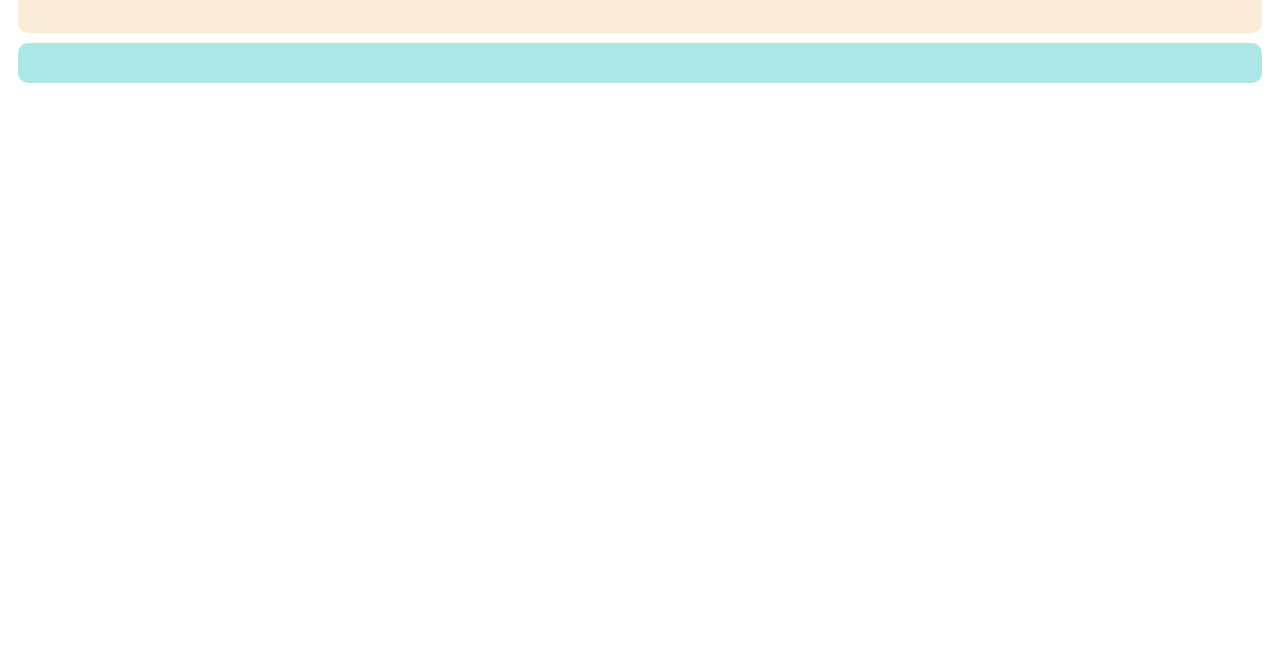
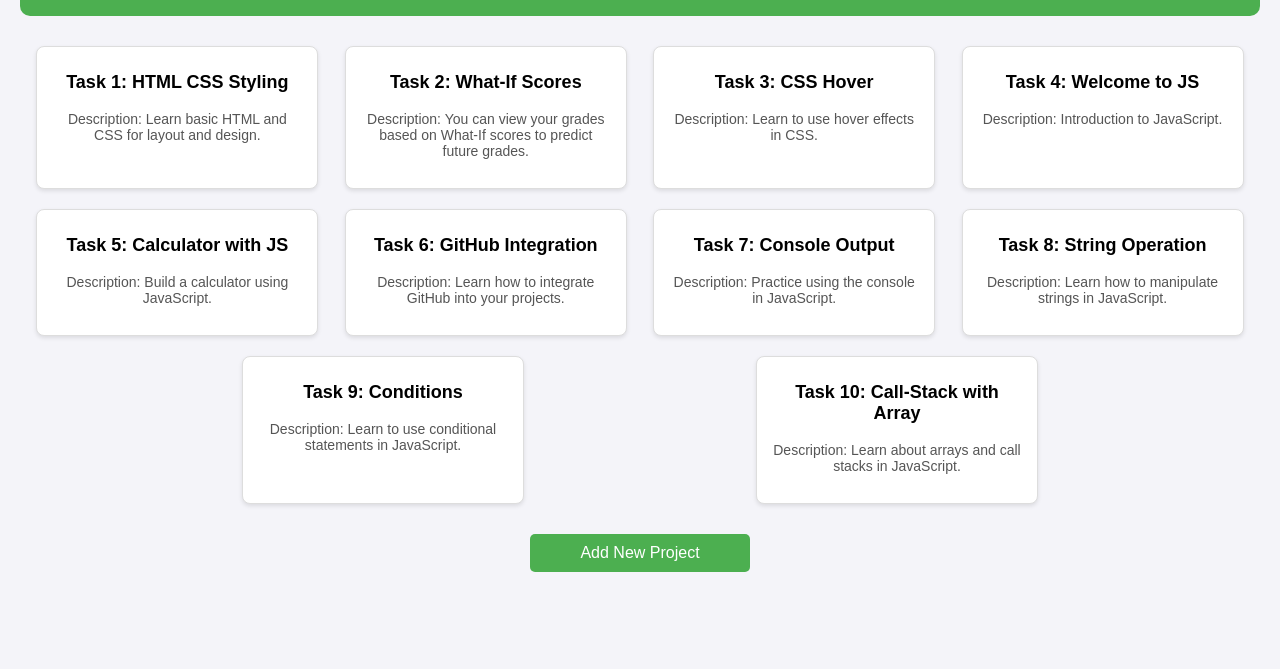
Before and after one commit to bmadired/dynamic_gallery, a plain HTML site: page task1_1.html in a window 1280 px wide. Shown: the part 131-800 px from the top of the page. Drawn offline with Linux system fonts and the light colour scheme.

Commit message:
Update task1_1.html

```diff
--- a/task1_1.html
+++ b/task1_1.html
@@ -1,19 +1,115 @@
 <!DOCTYPE html>
 <html>
 <head>
-    <link rel="stylesheet" href="custom_style.css">
     <title>Dashboard</title>
+    <style>
+        body {
+            font-family: Arial, sans-serif;
+            background-color: #f4f4f9;
+            margin: 0;
+            padding: 20px;
+        }
+        .header_div {
+            text-align: center;
+            background-color: #4CAF50;
+            color: white;
+            padding: 20px;
+            border-radius: 10px;
+            margin-bottom: 20px;
+        }
+        .header_div h1 {
+            margin: 0;
+        }
+        .content_div {
+            display: flex;
+            flex-wrap: wrap;
+            justify-content: space-evenly;
+        }
+        .project_card {
+            background-color: #fff;
+            width: 250px;
+            margin: 10px;
+            padding: 15px;
+            border-radius: 8px;
+            box-shadow: 0 2px 4px rgba(0, 0, 0, 0.1);
+            text-align: center;
+            border: 1px solid #ddd;
+        }
+        .project_card h3 {
+            font-size: 18px;
+            margin-top: 10px;
+        }
+        .project_card p {
+            font-size: 14px;
+            color: #555;
+        }
+        .btn_add {
+            display: block;
+            background-color: #4CAF50;
+            color: white;
+            padding: 10px;
+            width: 200px;
+            margin: 20px auto;
+            text-align: center;
+            border-radius: 5px;
+            cursor: pointer;
+        }
+    </style>
 </head>
 <body>
-    <!-- Heading -->
+
     <div class="header_div">
         <h1>Welcome to the Custom Dashboard</h1>
         <p>Yeah I got it!!</p>
     </div>
-    <!-- Content -->
-    <div class="content_div">
 
+    <div class="content_div" id="projectGallery">
+        <!-- Dynamic Project Cards will go here -->
     </div>
-    <!-- Button -->
+
+    <div class="btn_add" id="addProjectBtn">Add New Project</div>
+
+    <script>
+        const projectGallery = document.getElementById('projectGallery');
+        const addProjectBtn = document.getElementById('addProjectBtn');
+
+        const tasks = [
+            { name: "Task 1: HTML CSS Styling", description: "Learn basic HTML and CSS for layout and design." },
+            { name: "Task 2: What-If Scores", description: "You can view your grades based on What-If scores to predict future grades." },
+            { name: "Task 3: CSS Hover", description: "Learn to use hover effects in CSS." },
+            { name: "Task 4: Welcome to JS", description: "Introduction to JavaScript." },
+            { name: "Task 5: Calculator with JS", description: "Build a calculator using JavaScript." },
+            { name: "Task 6: GitHub Integration", description: "Learn how to integrate GitHub into your projects." },
+            { name: "Task 7: Console Output", description: "Practice using the console in JavaScript." },
+            { name: "Task 8: String Operation", description: "Learn how to manipulate strings in JavaScript." },
+            { name: "Task 9: Conditions", description: "Learn to use conditional statements in JavaScript." },
+            { name: "Task 10: Call-Stack with Array", description: "Learn about arrays and call stacks in JavaScript." }
+        ];
+
+        function updateGallery() {
+            projectGallery.innerHTML = '';
+            tasks.forEach(task => {
+                const card = document.createElement('div');
+                card.classList.add('project_card');
+                card.innerHTML = `
+                    <h3>${task.name}</h3>
+                    <p><span>Description:</span> ${task.description}</p>
+                `;
+                projectGallery.appendChild(card);
+            });
+        }
+
+        addProjectBtn.addEventListener('click', () => {
+            const newTask = {
+                name: `Task ${tasks.length + 1}: New Task`,
+                description: `Description for new task ${tasks.length + 1}.`
+            };
+            tasks.push(newTask);
+            updateGallery();
+        });
+
+        updateGallery();
+    </script>
+
 </body>
 </html>
```
